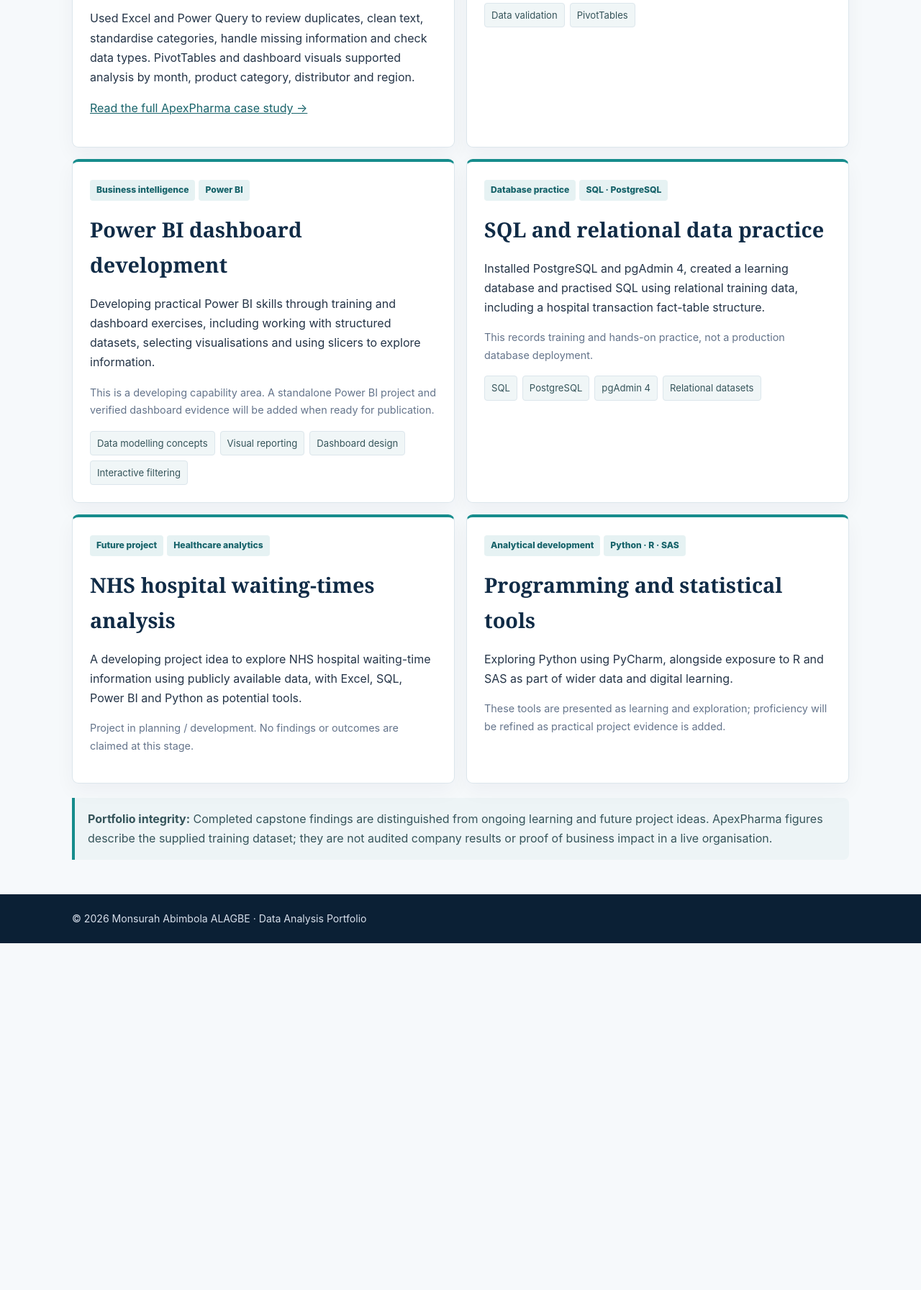
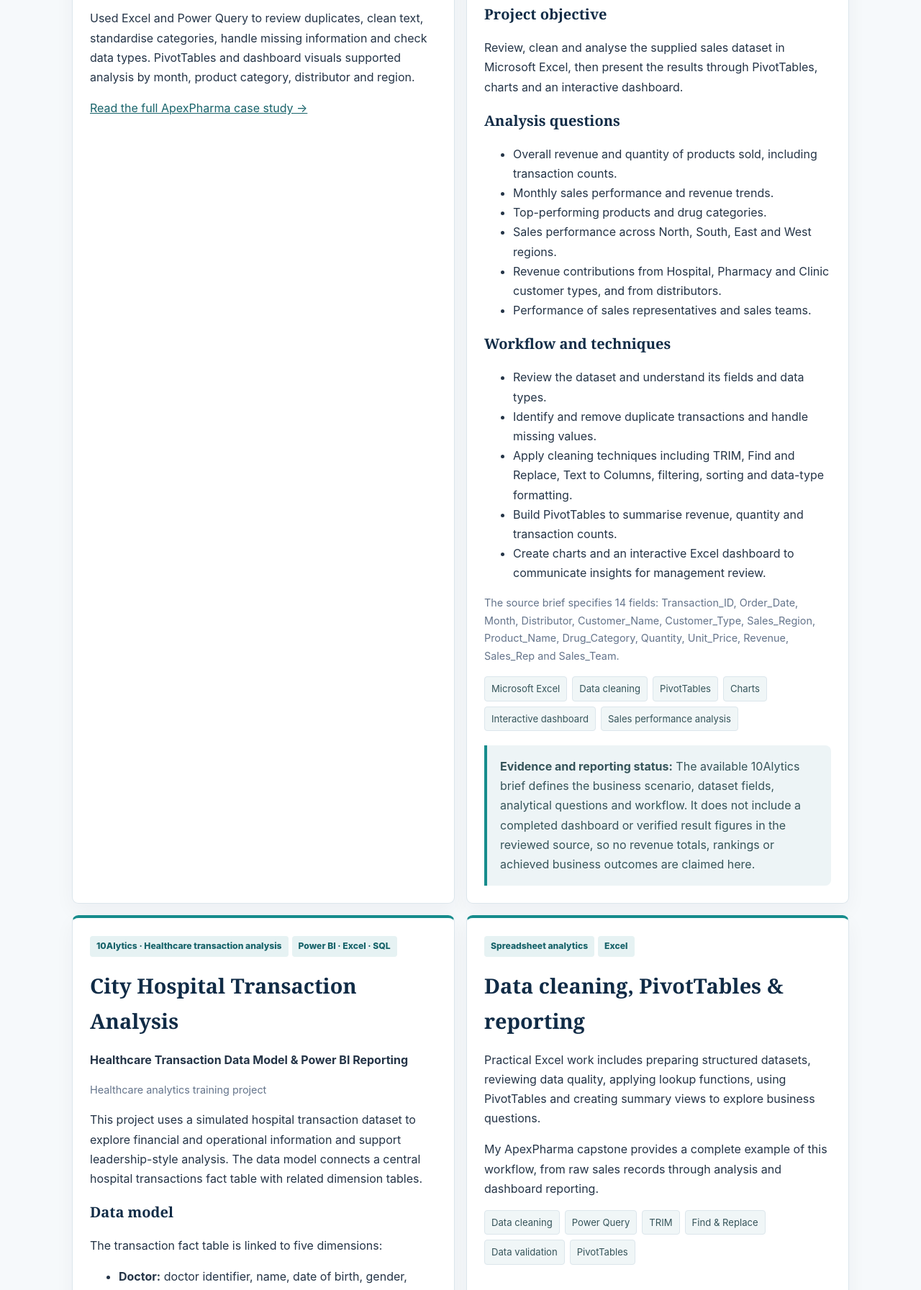
Before and after one commit to Monsurah1910/monsurah-healthtech-portfolio, a plain HTML site: page data-analysis.html in a window 1280 px wide. Shown: the part 1007-2800 px from the top of the page at 72% size. Before the commit the page ends 2318 px from the top, so only its background shows below. Drawn offline with Linux system fonts and the light colour scheme.

Commit message:
Add MediCore and City Hospital data analysis projects

```diff
--- a/data-analysis.html
+++ b/data-analysis.html
@@ -31,6 +31,40 @@ section{padding:48px 0}.intro{max-width:900px;color:#45566b}.grid{display:grid;g
 <p>Used Excel and Power Query to review duplicates, clean text, standardise categories, handle missing information and check data types. PivotTables and dashboard visuals supported analysis by month, product category, distributor and region.</p>
 <p><a href="healthtech-case-studies.html#apexpharma">Read the full ApexPharma case study →</a></p>
 </article>
+<article class="card" id="medicore">
+<span class="tag">10Alytics · Health Analysis</span><span class="tag">Pharmaceutical sales analytics</span>
+<h2>MediCore Health Distribution Ltd.</h2>
+<p><strong>Healthcare Sales Data Analysis</strong></p>
+<p class="meta">10Alytics · Health Analysis July Cohort · Facilitator: Karen Ambrose</p>
+<p>This training case study focuses on pharmaceutical distribution sales records across products, customers, distributors, regions, sales representatives and sales teams. The business problem is that inconsistent raw records need to be cleaned before management can use them to understand commercial performance.</p>
+<h3>Project objective</h3>
+<p>Review, clean and analyse the supplied sales dataset in Microsoft Excel, then present the results through PivotTables, charts and an interactive dashboard.</p>
+<h3>Analysis questions</h3>
+<ul><li>Overall revenue and quantity of products sold, including transaction counts.</li><li>Monthly sales performance and revenue trends.</li><li>Top-performing products and drug categories.</li><li>Sales performance across North, South, East and West regions.</li><li>Revenue contributions from Hospital, Pharmacy and Clinic customer types, and from distributors.</li><li>Performance of sales representatives and sales teams.</li></ul>
+<h3>Workflow and techniques</h3>
+<ul><li>Review the dataset and understand its fields and data types.</li><li>Identify and remove duplicate transactions and handle missing values.</li><li>Apply cleaning techniques including TRIM, Find and Replace, Text to Columns, filtering, sorting and data-type formatting.</li><li>Build PivotTables to summarise revenue, quantity and transaction counts.</li><li>Create charts and an interactive Excel dashboard to communicate insights for management review.</li></ul>
+<p class="meta">The source brief specifies 14 fields: Transaction_ID, Order_Date, Month, Distributor, Customer_Name, Customer_Type, Sales_Region, Product_Name, Drug_Category, Quantity, Unit_Price, Revenue, Sales_Rep and Sales_Team.</p>
+<div class="skills"><span>Microsoft Excel</span><span>Data cleaning</span><span>PivotTables</span><span>Charts</span><span>Interactive dashboard</span><span>Sales performance analysis</span></div>
+<div class="note"><strong>Evidence and reporting status:</strong> The available 10Alytics brief defines the business scenario, dataset fields, analytical questions and workflow. It does not include a completed dashboard or verified result figures in the reviewed source, so no revenue totals, rankings or achieved business outcomes are claimed here.</div>
+</article>
+
+<article class="card" id="city-hospital">
+<span class="tag">10Alytics · Healthcare transaction analysis</span><span class="tag">Power BI · Excel · SQL</span>
+<h2>City Hospital Transaction Analysis</h2>
+<p><strong>Healthcare Transaction Data Model &amp; Power BI Reporting</strong></p>
+<p class="meta">Healthcare analytics training project</p>
+<p>This project uses a simulated hospital transaction dataset to explore financial and operational information and support leadership-style analysis. The data model connects a central hospital transactions fact table with related dimension tables.</p>
+<h3>Data model</h3>
+<p>The transaction fact table is linked to five dimensions:</p>
+<ul><li><strong>Doctor:</strong> doctor identifier, name, date of birth, gender, contact details and specialty.</li><li><strong>Patient:</strong> patient identifier, name, date of birth, gender, address and contact details.</li><li><strong>Procedure:</strong> procedure identifier, procedure name, category and description.</li><li><strong>Location:</strong> location identifier, city, state, country and postal code.</li><li><strong>Calendar:</strong> date, month name, quarter, weekday name and year.</li></ul>
+<p>The hospital transaction fact table contains transaction ID, date, doctor ID, patient ID, procedure ID, location ID, revenue amount and expenses amount.</p>
+<h3>Analysis and reporting</h3>
+<ul><li>Structured the data using fact and dimension tables and explored their relationships.</li><li>Used Power BI to develop a transaction dashboard with slicers for interactive exploration.</li><li>Calculated and reviewed total revenue, expenses, profit and profit margin.</li><li>Explored doctor and patient counts and compared revenue performance across specialties, including highest- and lowest-revenue specialties.</li><li>Used Excel formulas and analysis tools including lookups, PivotTables, IF, SUMIF/SUMIFS, COUNTIF/COUNTIFS and charts.</li><li>Practised SQL and PostgreSQL in pgAdmin to create and query a relational learning database.</li></ul>
+<h3>Tools</h3>
+<div class="skills"><span>Power BI</span><span>Excel</span><span>SQL</span><span>PostgreSQL</span><span>pgAdmin 4</span><span>Data modelling</span><span>Fact &amp; dimension tables</span><span>Slicers</span><span>PivotTables</span></div>
+<div class="note"><strong>Portfolio integrity:</strong> This is a simulated healthcare transaction analysis training project. The available project notes support the data model, tools and measures explored, but do not provide verified numerical findings or evidence of deployment in a real hospital. No KPI totals or clinical outcomes are presented as achieved results.</div>
+</article>
+
 <article class="card">
 <span class="tag">Spreadsheet analytics</span><span class="tag">Excel</span>
 <h2>Data cleaning, PivotTables &amp; reporting</h2>
```
